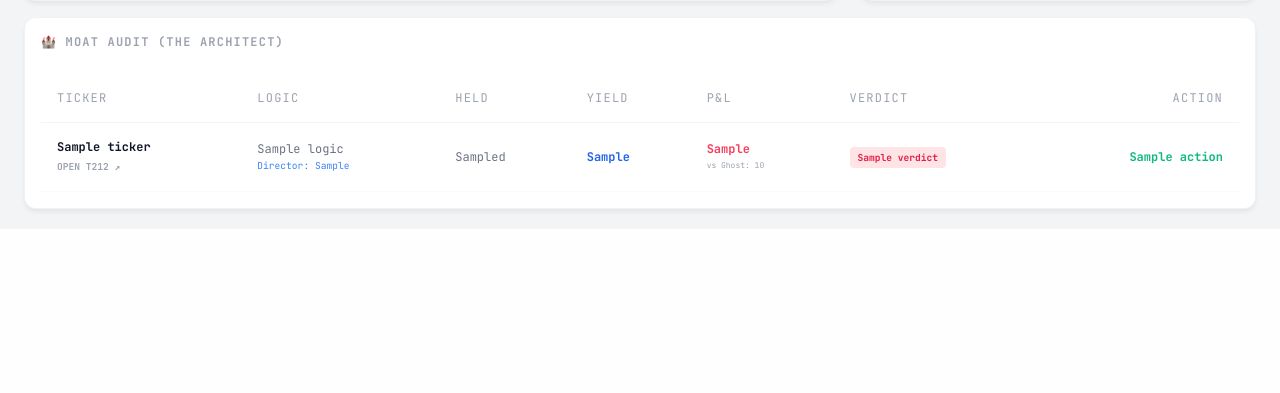
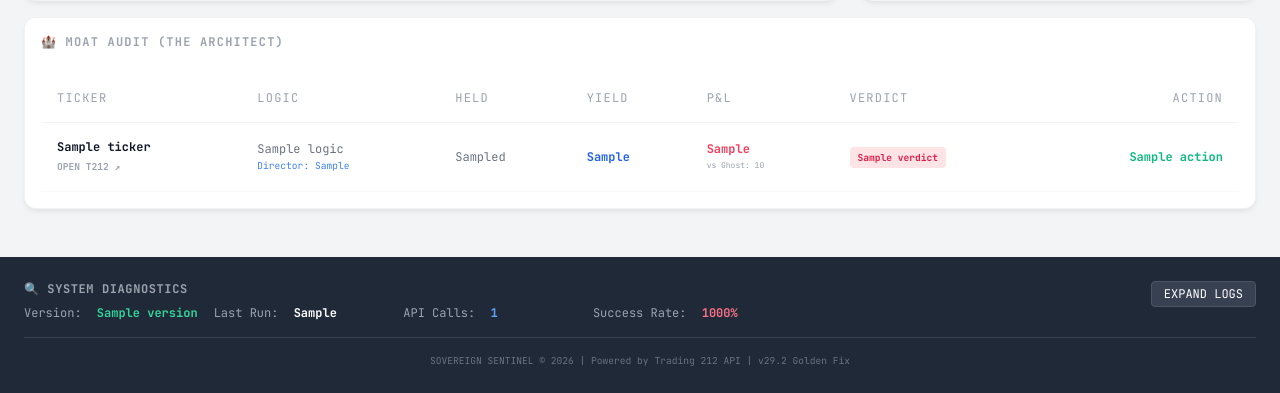
Before and after one commit to Dewsbex/sovereign-sentinel, a FastAPI app: template templates/base_vibe.html in a window 1280 px wide. Shown: the part 1098-1491 px from the top of the page. Before the commit the page ends 1313 px from the top, so only its background shows below. Run offline with FastAPI, Linux system fonts and the light colour scheme; the template is opened without the code that fills it: most values are stand-ins (such as "Sample title", 1, 10 or a date in 2020); some libraries are stand-ins or nearby versions.

Commit message:
🔍 DIAGNOSTIC: Add comprehensive API monitoring footer with call logs and error tracking

```diff
--- a/templates/base_vibe.html
+++ b/templates/base_vibe.html
@@ -350,6 +350,97 @@
 
     </div>
 
+    <!-- 🔍 DIAGNOSTIC FOOTER -->
+    <footer class="bg-gray-800 text-white py-6 mt-12">
+        <div class="max-w-7xl mx-auto px-6">
+            <div class="flex justify-between items-start mb-4">
+                <div>
+                    <h3 class="text-xs font-bold mono uppercase tracking-wider text-gray-400 mb-2">🔍 System Diagnostics
+                    </h3>
+                    <div class="grid grid-cols-2 md:grid-cols-4 gap-4 text-xs mono">
+                        <div>
+                            <span class="text-gray-400">Version:</span>
+                            <span class="text-emerald-400 font-bold ml-2">{{ diagnostics.version }}</span>
+                        </div>
+                        <div>
+                            <span class="text-gray-400">Last Run:</span>
+                            <span class="text-white font-bold ml-2">{{ diagnostics.last_run }}</span>
+                        </div>
+                        <div>
+                            <span class="text-gray-400">API Calls:</span>
+                            <span class="text-blue-400 font-bold ml-2">{{ diagnostics.total_calls }}</span>
+                        </div>
+                        <div>
+                            <span class="text-gray-400">Success Rate:</span>
+                            {% set success_rate = (diagnostics.successful_calls / diagnostics.total_calls * 100) if
+                            diagnostics.total_calls > 0 else 0 %}
+                            <span
+                                class="{{ 'text-emerald-400' if success_rate == 100 else 'text-rose-400' }} font-bold ml-2">{{
+                                "%.0f"|format(success_rate) }}%</span>
+                        </div>
+                    </div>
+                </div>
+                <button onclick="toggleDiagnostics()"
+                    class="text-xs mono bg-gray-700 hover:bg-gray-600 px-3 py-1 rounded border border-gray-600">
+                    EXPAND LOGS
+                </button>
+            </div>
+
+            <!-- Expandable Diagnostic Panel -->
+            <div id="diagnostic-panel" class="hidden mt-4 border-t border-gray-700 pt-4">
+                <div class="mb-4">
+                    <h4 class="text-xs font-bold mono uppercase text-gray-400 mb-2">Last Error:</h4>
+                    <div
+                        class="bg-gray-900 p-3 rounded text-xs mono {{ 'text-rose-400' if diagnostics.last_error else 'text-gray-500' }}">
+                        {{ diagnostics.last_error if diagnostics.last_error else 'No errors detected' }}
+                    </div>
+                </div>
+
+                <h4 class="text-xs font-bold mono uppercase text-gray-400 mb-2">API Call Log:</h4>
+                <div class="bg-gray-900 rounded overflow-hidden">
+                    <table class="w-full text-xs mono">
+                        <thead class="bg-gray-800 text-gray-400">
+                            <tr>
+                                <th class="p-2 text-left">Endpoint</th>
+                                <th class="p-2 text-left">Status</th>
+                                <th class="p-2 text-left">Time</th>
+                                <th class="p-2 text-left">Attempt</th>
+                            </tr>
+                        </thead>
+                        <tbody>
+                            {% for call in diagnostics.api_calls %}
+                            <tr class="border-t border-gray-800">
+                                <td class="p-2 text-gray-300">{{ call.endpoint }}</td>
+                                <td class="p-2">
+                                    <span
+                                        class="px-2 py-1 rounded text-[0.6rem] font-bold {{ 'bg-emerald-900 text-emerald-400' if call.status == 200 else 'bg-rose-900 text-rose-400' }}">
+                                        {{ call.status }}
+                                    </span>
+                                </td>
+                                <td class="p-2 text-gray-400">{{ call.time }}</td>
+                                <td class="p-2 text-gray-400">{{ call.attempt }}</td>
+                            </tr>
+                            {% endfor %}
+                        </tbody>
+                    </table>
+                </div>
+            </div>
+
+            <div class="text-center mt-4 pt-4 border-t border-gray-700">
+                <p class="text-[0.6rem] text-gray-500 mono">
+                    SOVEREIGN SENTINEL © 2026 | Powered by Trading 212 API | v29.2 Golden Fix
+                </p>
+            </div>
+        </div>
+    </footer>
+
+    <script>
+        function toggleDiagnostics() {
+            const panel = document.getElementById('diagnostic-panel');
+            panel.classList.toggle('hidden');
+        }
+    </script>
+
     <script>
         // LIGHT MODE CONFIG
         const mapData = {{ heatmap_dataset | default ('[]') }};
```
Also changed, not shown: generate_static.py (+35 -5 lines), index.html (+115 -2 lines).
